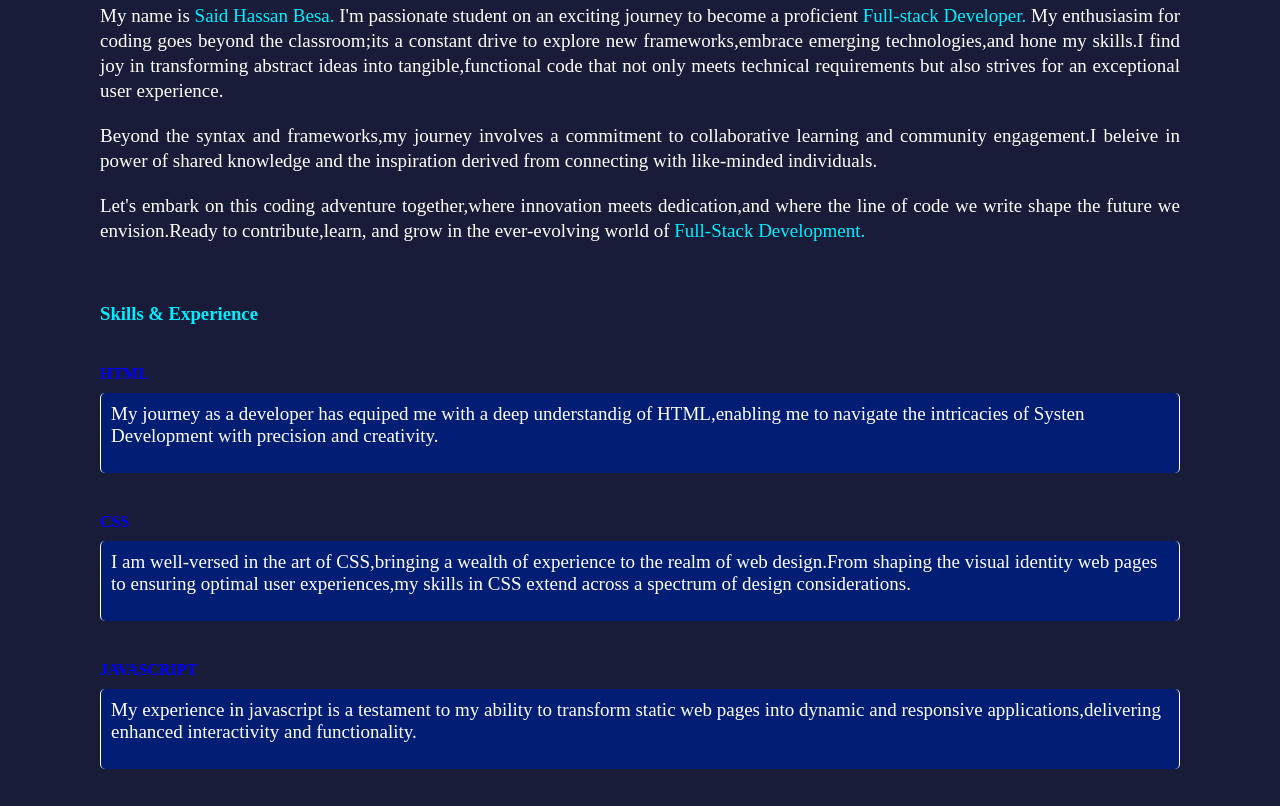
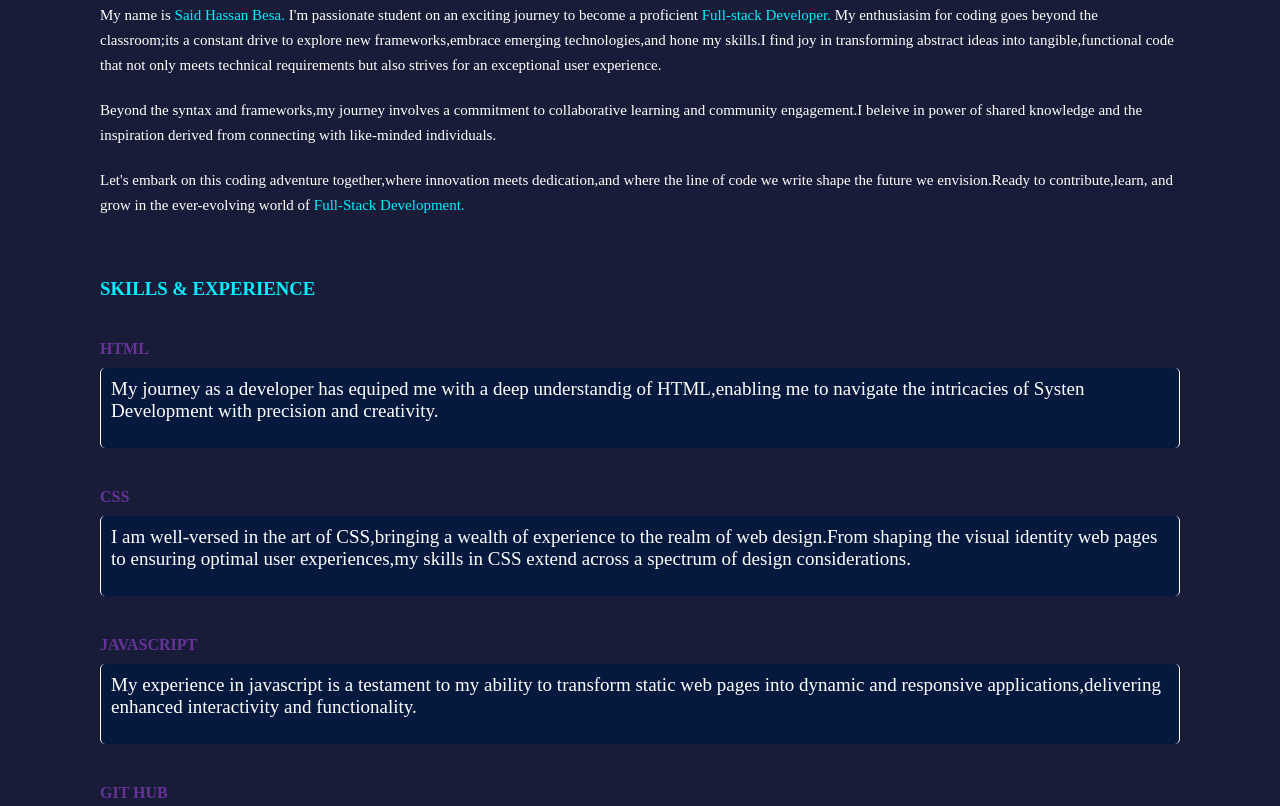
Before and after one commit to SaidyHassan/MyPortfolio, a plain HTML site: page index.html in a window 1280 px wide. Shown: the part 844-1650 px from the top of the page. Drawn offline with nearby package versions, Linux system fonts and the light colour scheme.

Commit message:
little changes

```diff
--- a/index.html
+++ b/index.html
@@ -33,7 +33,6 @@
             </nav>
         </header>
         <!-- Header Ends here-->
-
         <!-- MAIN SECTION -->
         <main class="main" id="main">
             <div class="intro">
@@ -93,23 +92,23 @@
             </section>
                         <!--End of Introduction-->
             <div class="skills" id="skills">
-                <h3>Skills & Experience</h3>
+                <h3>SKILLS & EXPERIENCE</h3>
                 <div class="skills-container">
                     <div class="skills-descr">
-                        <h4 style="color: blue;">HTML</h4>
+                        <h4 style="color: rebeccapurple;">HTML</h4>
                         <p class="skillpara"data-aos="zoom-in-down" data-aos-duration="2000">My journey as a developer has equiped me with a deep understandig of HTML,enabling me to navigate the intricacies
                             of Systen Development with precision and creativity.
                         </p>
-                        <h4 style="color: blue;">CSS</h4>
+                        <h4 style="color: rebeccapurple;">CSS</h4>
                         <p class="skillpara" data-aos="zoom-in-down" data-aos-duration="2000">I am well-versed in the art of CSS,bringing a wealth of experience to the realm of web design.From shaping
                             the visual identity web pages to ensuring optimal user experiences,my skills in CSS extend across a spectrum
                             of design considerations.
                         </p>
-                        <h4 style="color: blue;">JAVASCRIPT</h4>
+                        <h4 style="color: rebeccapurple;">JAVASCRIPT</h4>
                         <p class="skillpara" data-aos="zoom-in-down" data-aos-duration="2000">My experience in javascript is a testament to my ability to transform static web pages into dynamic and
                             responsive applications,delivering enhanced interactivity and functionality.
                         </p>
-                        <h4 style="color: blue;">GIT HUB</h4>
+                        <h4 style="color: rebeccapurple;">GIT HUB</h4>
                         <p class="skillpara" data-aos="zoom-in-down" data-aos-duration="2000">Skills with GitHub extends beyond version control; it is a testament to my collaborative approach,
                             ensuring efficient and organized code managment throughout the software development lifecycle.
                         </p>
--- a/style/portfolio.css
+++ b/style/portfolio.css
@@ -142,7 +142,7 @@ span
 }
 .intro-data p
 {
-    font-family: 'Times New Roman', Times, serif;
+    font-family: payrus;
     margin-top: var(--gap-sm);
     line-height: normal;
     font-size: 1.6rem;
@@ -198,11 +198,9 @@ span
 {
     margin-top: 2rem;
     margin-bottom: 2rem;
-    font-size: 1.9rem;
-    font-family: 'Times New Roman', Times, serif;
+    font-size: 1.5rem;
+    font-family: Perpetua;
     line-height: 25px;
-    text-align: justify;
-    text-justify: inter-word;
 }
 h3
 {
@@ -223,11 +221,10 @@ h4
 }
 .skillpara
 {
-    font-family: 'Times New Roman', Times, serif;
     font-size: 1.9rem;
     width: 100%;
     height: auto;
-    background-color: rgb(2, 29, 116);
+    background-color: rgb(5, 25, 63);
     padding: 2rem;
     border-radius: 5px;
     border: 1px solid;
```
